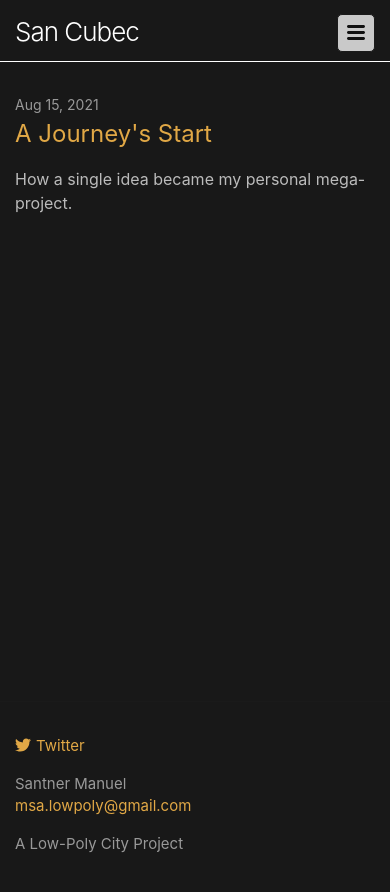
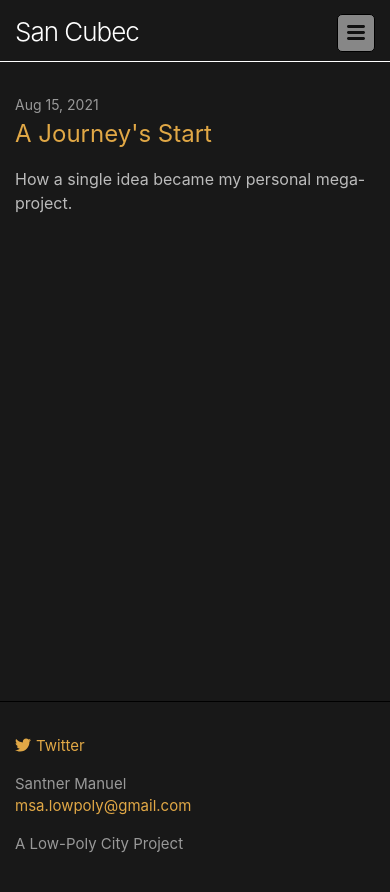
Before and after one commit to kant/san_cubec_blog, a Jekyll site: the page built from index.md, in a window 390 px wide. Shown: the top 892 px of the page. Built offline with Jekyll 4.4.1, drawn with Linux system fonts in a browser that asks for light colours.

Commit message:
fix smartphone nav color

```diff
--- a/_sass/minima/_layout.scss
+++ b/_sass/minima/_layout.scss
@@ -32,7 +32,7 @@
   position: absolute;
   top: 9px;
   right: $spacing-unit / 2;
-  background-color: #c9c9c9;
+  background-color: #878787;
   border: 1px solid $border-color-01;
   border-radius: 5px;
   text-align: right;
--- a/_sass/minima/skins/dark.scss
+++ b/_sass/minima/skins/dark.scss
@@ -2,7 +2,7 @@
 
 $brand-color:           #999999 !default;
 $brand-color-light:     lighten($brand-color, 80%) !default;
-$brand-color-dark:      darken($brand-color, 50%) !default;
+$brand-color-dark:      darken($brand-color, 75%) !default;
 $brand-color-edit:      darken($brand-color, 50.5%) !default;
 
 $site-title-color:      $brand-color-light !default;
```
